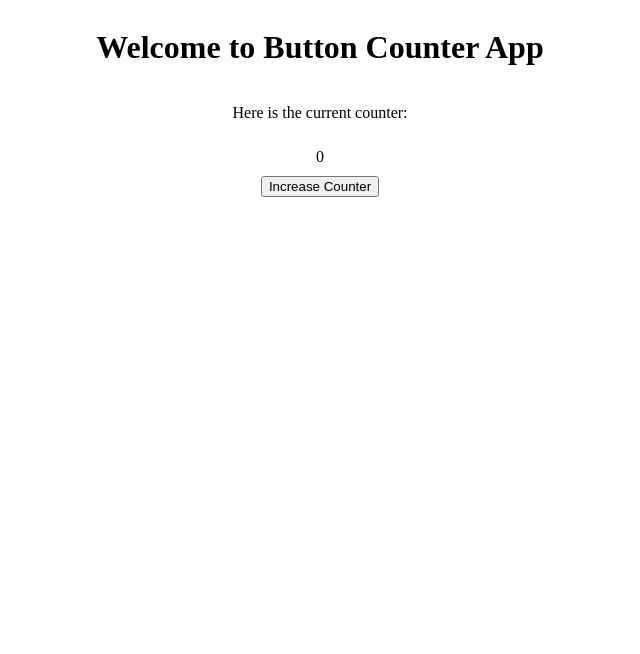
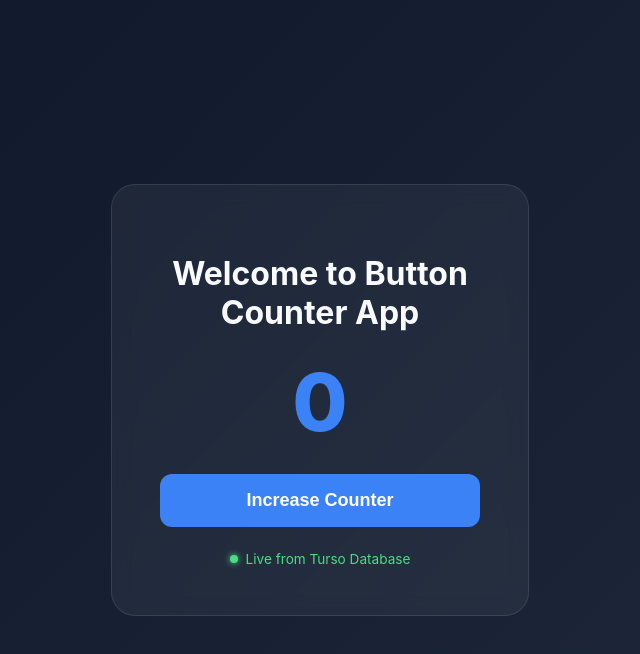
Before and after one commit to Numpang1812/button-counter-app, a SvelteKit app: page / in a window 1280 px wide. Shown: the top 654 px of the page, without its empty margins (320-960 px from the left). Built offline with nearby package versions, Linux system fonts and the light colour scheme; no server answers; the database is empty.

Commit message:
index-styling-changed

```diff
--- a/src/routes/+layout.svelte
+++ b/src/routes/+layout.svelte
@@ -1,6 +1,6 @@
 <script lang="ts">
 	import favicon from '$lib/assets/favicon.svg';
-
+	import "../styles/global.css";
 	let { children } = $props();
 </script>
 
--- a/src/routes/+page.svelte
+++ b/src/routes/+page.svelte
@@ -1,22 +1,29 @@
 <script lang="ts">
   import { onMount } from "svelte";
   import { fetchCurrentCounter, incrementCounter } from "../utils/logic";
-    import "../styles/global.css";
-    let counter = $state(0);
+
+  let count: number = 0;
+
   onMount(async () => {
-        counter = await fetchCurrentCounter();
-        document.getElementById("counter")!.textContent = counter.toString();
+    count = await fetchCurrentCounter();
   });
-    const increaseCounter = async () => {
-        counter = await incrementCounter();
-        document.getElementById("counter")!.textContent = counter.toString();
-    };
+
+  async function handleIncrement() {
+    count = await incrementCounter();
+  }
 </script>
-<div class="header-container">
+
+<div class="counter-card">
   <h1>Welcome to Button Counter App</h1>
+
+  <span class="count-value">{count}</span>
+
+  <button class="increment-btn" on:click={handleIncrement}>
+    Increase Counter
+  </button>
+
+  <div class="status">
+    <span class="dot"></span>
+    <span>Live from Turso Database</span>
   </div>
-<div class="counter-container">
-    <p>Here is the current counter: </p>
-    <span id="counter">0</span>
-    <button onclick={increaseCounter}>Increase Counter</button>
 </div>
--- a/src/styles/global.css
+++ b/src/styles/global.css
@@ -1,12 +1,93 @@
-.counter-container{
-    display: flex;
-    flex-direction: column;
-    align-items: center;
-    justify-content: center;
-    gap: 10px;
+:root {
+  font-family: system-ui, -apple-system, BlinkMacSystemFont, "Segoe UI",
+    Roboto, Oxygen, Ubuntu, Cantarell, "Open Sans", "Helvetica Neue",
+    sans-serif;
+
+  --color-primary: #6366f1;
+  --color-secondary: #4f46e5;
+  --color-tertiary: #3b32e3;
+
+  font-size: 16px;
 }
-.header-container{
-    display: flex;
-    align-items: center;
-    justify-content: center;
+
+body {
+  font-family: "Inter", system-ui, sans-serif;
+  height: 100vh;
+
+  display: flex;
+  justify-content: center;
+  align-items: center;
+
+  background: linear-gradient(135deg, #0f172a 0%, #1e293b 100%);
+  color: #f8fafc;
+  margin: 0;
 }
+
+.counter-card {
+  background: rgba(255, 255, 255, 0.05);
+  backdrop-filter: blur(10px);
+
+  border: 1px solid rgba(255, 255, 255, 0.1);
+
+  padding: 3rem;
+  border-radius: 24px;
+  text-align: center;
+  width: 320px;
+}
+
+.count-value {
+  font-size: 5rem;
+  font-weight: 800;
+  display: block;
+
+  margin-bottom: 1.5rem;
+  color: #3b82f6;
+}
+
+.increment-btn {
+  background: #3b82f6;
+  color: white;
+
+  border: none;
+  padding: 1rem 2rem;
+
+  font-size: 1.125rem;
+  font-weight: 600;
+
+  border-radius: 12px;
+  cursor: pointer;
+
+  width: 100%;
+  transition: transform 0.2s, background 0.2s;
+}
+
+.increment-btn:hover {
+  background: #2563eb;
+  transform: translateY(-2px);
+}
+
+/* ✅ FIXED STATUS (Dot Inline) */
+.status {
+  margin-top: 1.5rem;
+  font-size: 0.85rem;
+  color: #4ade80;
+
+  display: flex;
+  flex-direction: row; /* ✅ horizontal now */
+  align-items: center;
+  justify-content: center;
+
+  gap: 8px; /* space between dot and text */
+}
+
+
+.dot {
+  width: 8px;
+  height: 8px;
+
+  background: #4ade80;
+  border-radius: 50%;
+
+  /* optional glow */
+  box-shadow: 0 0 6px #4ade80;
+}
```
Lines whose indentation alone changed are shown as unchanged.
